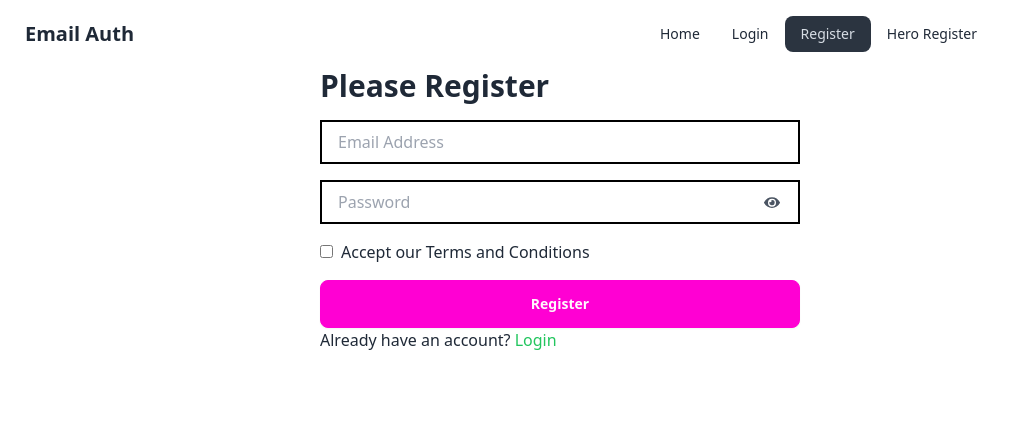
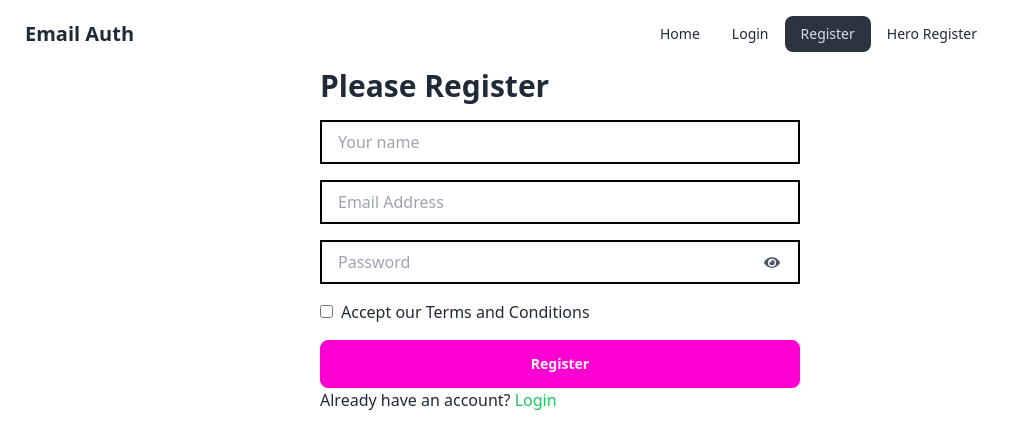
Before and after one commit to Anondoraydev/email-password-register-from-firebase, a React (Vite) app: page /ragister in a window 1280 px wide. Shown: the top 448 px of the page, without its empty margins (0-1011 px from the left). Built offline with nearby package versions, Linux system fonts and the light colour scheme.

Commit message:
complite project

```diff
--- a/src/componets/Ragister/Ragister.jsx
+++ b/src/componets/Ragister/Ragister.jsx
@@ -1,4 +1,4 @@
-import { createUserWithEmailAndPassword } from 'firebase/auth';
+import { createUserWithEmailAndPassword, sendEmailVerification, updateProfile } from 'firebase/auth';
 import React, { useState } from 'react';
 import auth from '../firebase/firebase.config';
 import { FaEye, FaEyeSlash } from "react-icons/fa";
@@ -12,10 +12,11 @@ const Register = () => {
     const handleRegister = (e) => {
         e.preventDefault();
         console.log('Form submitting...');
+        const name = e.target.name.value;
         const email = e.target.email.value;
         const password = e.target.password.value;
         const accepted = e.target.terms.checked;
-        console.log({ email, password, accepted });
+        console.log({ name, email, password, accepted });
 
         // Reset messages
         setRegisterError('');
@@ -39,7 +40,30 @@ const Register = () => {
         createUserWithEmailAndPassword(auth, email, password)
             .then((result) => {
                 console.log(result.user);
-                setSuccess('User created successfully!');
+
+                if (result.user.emailVerified) {
+                    setSuccess('User created successfully!');
+
+                }
+                else {
+                    alert('please verifyed your email address.')
+                }
+
+                //update profile
+
+                updateProfile(result.user, {
+                    displayName: name,
+                    photoURL: "https://example.com/jane-q-user/profile.jpg"
+                })
+                .then(()=>console.log('profile update'))
+                .catch()
+
+                // send verificatuon emaill
+                sendEmailVerification(result.user)
+                    .then(() => {
+                        alert('please check your email and verify your account');
+
+                    })
             })
             .catch((error) => {
                 console.error(error);
@@ -52,6 +76,14 @@ const Register = () => {
             <div className="m-auto w-1/2">
                 <h2 className="text-3xl font-bold mb-4">Please Register</h2>
                 <form onSubmit={handleRegister}>
+                    <input
+                        className="w-3/4 mb-4 py-2 px-4 border-2 outline-none border-black border-double"
+                        placeholder="Your name"
+                        type="text"
+                        name="name"
+                        required
+                    />
+                    <br />
                     <input
                         className="w-3/4 mb-4 py-2 px-4 border-2 outline-none border-black border-double"
                         placeholder="Email Address"
```
